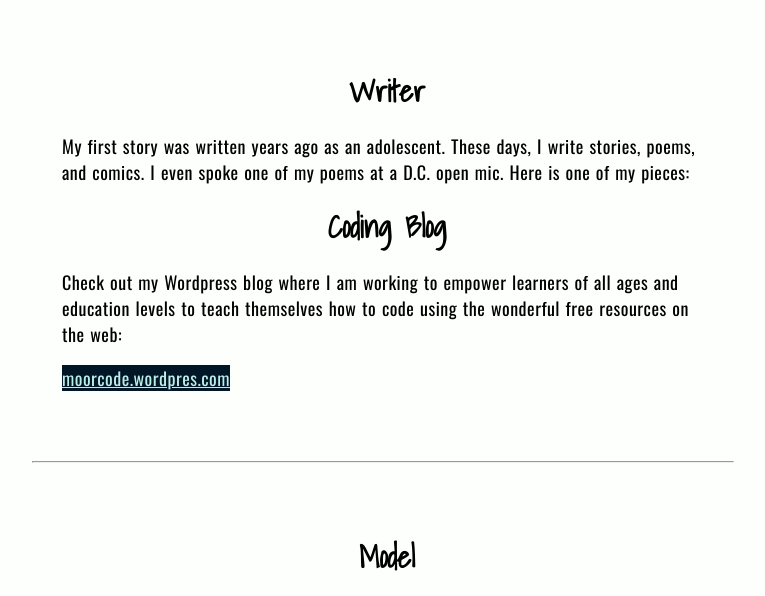
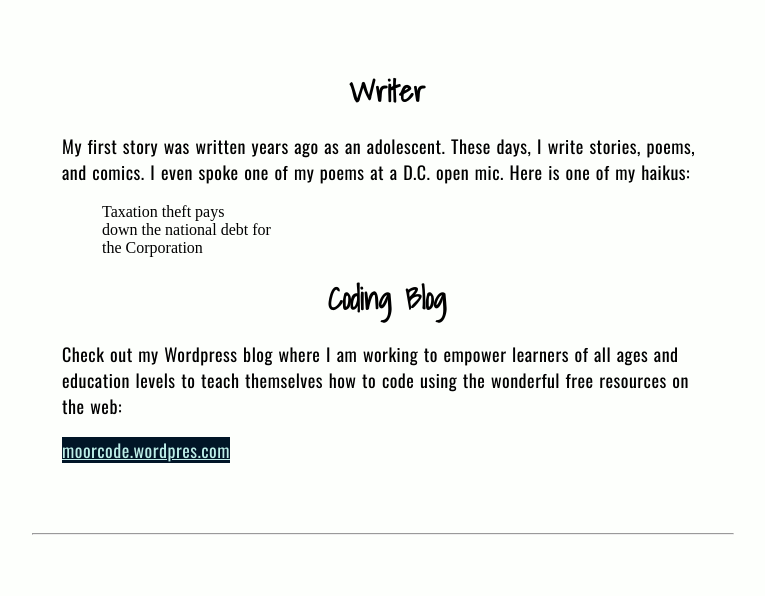
Before and after one commit to moorcode/ThinkfulPortfolio, a plain HTML site: page index.html in a window 1280 px wide. Shown: the part 1581-2177 px from the top of the page, without its empty margins (253-1018 px from the left). Drawn offline with nearby package versions, Linux system fonts and the light colour scheme; a script that the page names is missing.

Commit message:
Update and rename inde.html to index.html

```diff
--- a/inde.html
+++ b/index.html
@@ -69,9 +69,13 @@
 							</h2>
 						</header>
 						<p>
-						My first story was written years ago as an adolescent. These days, I write stories, poems, and comics. I even spoke one of my poems at a D.C. open mic. Here is one of my pieces:
+						My first story was written years ago as an adolescent. These days, I write stories, poems, and comics. I even spoke one of my poems at a D.C. open mic. Here is one of my haikus:
             <blockquote>
-
+              Taxation theft pays
+		    <br>
+		    down the national debt for
+		    <br>
+		    the Corporation
             </blockquote>
 						</p>
 						<footer>
```
